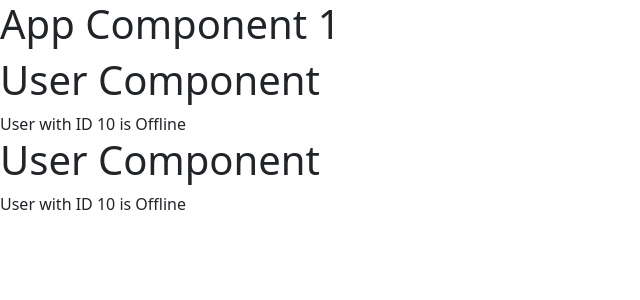
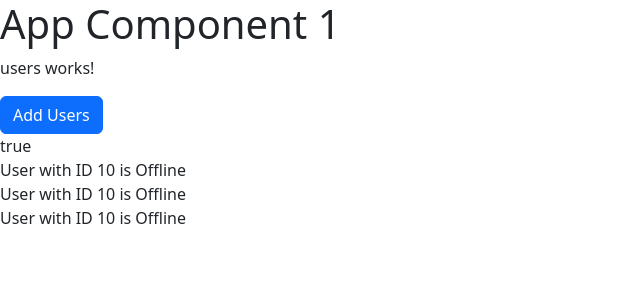
Before and after one commit to DarshanARahate/AngularProject_2, an Angular app: page / in a window 1280 px wide. Shown: the top 300 px of the page, without its empty margins (0-640 px from the left). Built offline with nearby package versions, Linux system fonts and the light colour scheme.

Commit message:
Property Binding Example

```diff
--- a/src/app/app.component.html
+++ b/src/app/app.component.html
@@ -1,4 +1,3 @@
 
  <h1>App Component 1</h1>
-<app-user></app-user>
-<app-user></app-user>
+<app-users></app-users>
--- a/src/app/app.component.ts
+++ b/src/app/app.component.ts
@@ -1,12 +1,12 @@
 import { Component } from '@angular/core';
-import { UserComponent } from './user/user.component';
+import { UsersComponent } from './users/users.component';
 
 @Component({
   selector: 'app-root',
   standalone: true,
   templateUrl: './app.component.html',
   styleUrl: './app.component.css',
-  imports: [UserComponent],
+  imports: [UsersComponent],
 })
 export class AppComponent {
   title = 'AngularProject_2';
--- a/src/app/user/user.component.html
+++ b/src/app/user/user.component.html
@@ -1,6 +1,5 @@
-<h1>User Component</h1>
+
 
 <div>
     {{ "User" }} with ID {{ userId }} is {{ getUserStatus() }}
-
 </div>
--- /dev/null
+++ b/src/app/users/users.component.html
@@ -0,0 +1,8 @@
+<p>users works!</p>
+
+
+<button class="btn btn-primary" [disabled]="!allowNewUser">Add Users</button>
+<div [innerText]="allowNewUser"> </div>
+<app-user></app-user>
+<app-user></app-user>
+<app-user></app-user>
--- /dev/null
+++ b/src/app/users/users.component.ts
@@ -0,0 +1,23 @@
+import { Component, OnInit } from '@angular/core';
+import { UserComponent } from "../user/user.component";
+
+@Component({
+  selector: 'app-users',
+  imports: [UserComponent],
+  templateUrl: './users.component.html',
+  styleUrl: './users.component.css'
+})
+export class UsersComponent implements OnInit {
+
+  allowNewUser = false;
+
+  constructor() {
+    setTimeout(() => {
+      this.allowNewUser = true;
+    }, 3000);
+  }
+
+  ngOnInit(): void {
+
+  }
+}
```
Also changed, not shown: src/app/users/users.component.css (added).
